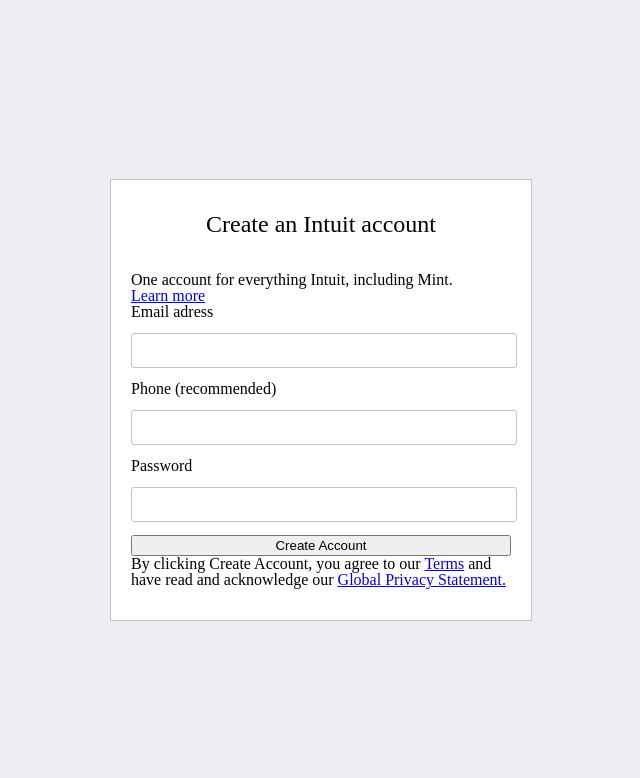
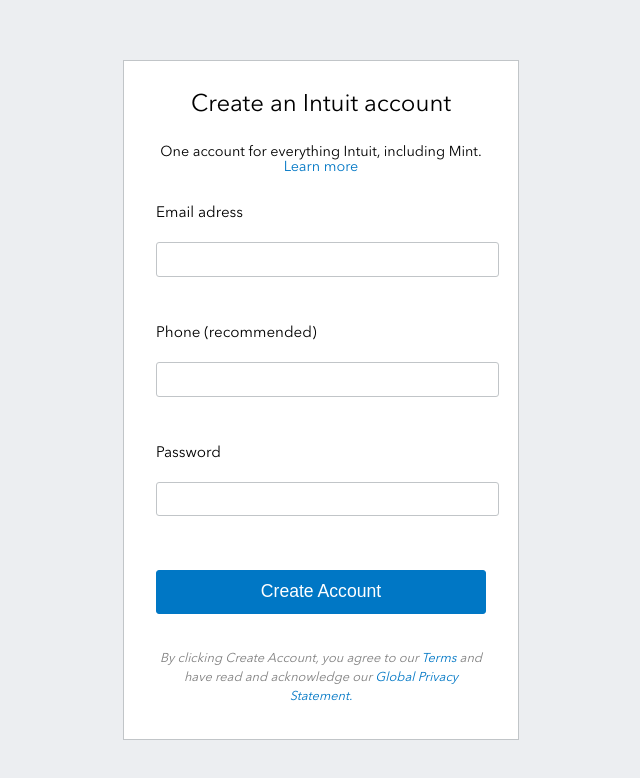
Before and after one commit to NemisIGuess/css-practice, a plain HTML site: page form-pratice/index.html in a window 1280 px wide. Shown: the whole page, without its empty margins (319-959 px from the left). Drawn offline with Linux system fonts and the light colour scheme.

Commit message:
finished form practice

```diff
--- a/form-pratice/index.html
+++ b/form-pratice/index.html
@@ -10,8 +10,11 @@
     <main>
       <form>
         <h1>Create an Intuit account</h1>
-        <p>One account for everything Intuit, including Mint.</p>
-        <a href="#">Learn more</a>
+        <p class="learn-more">
+          One account for everything Intuit, including Mint.<br />
+          <a href="#">Learn more</a>
+        </p>
+
         <label>
           Email adress
           <input type="email" autocomplete="off" />
@@ -34,9 +37,9 @@
           </div>
         </label>
         <button type="submit">Create Account</button>
-        <p>
-          By clicking Create Account, you agree to our <a href="#">Terms</a> and
-          have read and acknowledge our
+        <p class="disclaimer">
+          By clicking Create Account, you agree to our
+          <a href="#">Terms</a> and have read and acknowledge our
           <a href="#">Global Privacy Statement.</a>
         </p>
       </form>
--- a/form-pratice/style.css
+++ b/form-pratice/style.css
@@ -1,12 +1,12 @@
+@font-face {
+  font-family: 'AvernirNext';
+  src: url('./assets/AvernirNext.otf');
+}
+
 :root {
   --border-color: #c1c5c8;
   --border-focus: #52a8ec;
-}
-
-h1 {
-  font-size: 24px;
-  padding-bottom: 1.5em;
-  text-align: center;
+  font-family: 'AvernirNext';
 }
 
 main {
@@ -14,32 +14,57 @@ main {
   background-color: #eceef1;
   display: flex;
   align-items: center;
-  justify-content: space-evenly;
+  justify-content: center;
+}
+
+a,
+a:link,
+a:visited,
+a:active {
+  color: #0077c5;
+  text-decoration: none;
 }
 
 form {
   display: flex;
   height: fit-content;
-  width: 380px;
-  padding: 2em 20px;
+  width: 330px;
+  padding: 2em 2em;
   flex-direction: column;
   background-color: #fff;
   border: 1px solid var(--border-color);
 }
 
+h1 {
+  font-size: 24px;
+  padding-bottom: 1.2em;
+  text-align: center;
+  font-weight: 500;
+}
+
+.learn-more {
+  text-align: center;
+  font-size: 0.9em;
+}
+
 label {
   position: relative;
+  margin-top: 2em;
+  font-size: 0.95em;
+  line-height: 1.2em;
 }
 
 input {
   width: 100%;
-  height: 2.3em;
+  height: 1.8em;
   outline: none;
   border: 1px solid var(--border-color);
   border-radius: 3px;
   background-color: transparent;
   display: block;
   margin: 1em 0;
+  font-size: 1.2em;
+  padding: 0 0.3em;
 }
 
 input:focus {
@@ -50,14 +75,36 @@ input:focus {
 .alt-text {
   visibility: hidden;
   position: absolute;
-  background-color: blanchedalmond;
-  left: 110%;
+  background-color: rgb(56, 55, 55);
+  font-size: 0.9em;
+  left: 105%;
   top: 38%;
-  width: 150px;
+  width: 190px;
   padding: 1em;
-  border-radius: 2px;
+  border-radius: 5px;
+  color: white;
+  line-height: 1.2em;
 }
 
 label:focus-within > .alt-text {
   visibility: visible;
 }
+
+button {
+  height: 44px;
+  margin: 2em 0;
+  color: white;
+  background-color: #0077c5;
+  outline: none;
+  border: 1px solid #0077c5;
+  border-radius: 3px;
+  font-size: 1.1em;
+}
+
+.disclaimer {
+  font-size: 0.8em;
+  text-align: center;
+  color: grey;
+  line-height: 1.5em;
+  font-style: italic;
+}
```
Also changed, not shown: form-pratice/assets/AvernirNext.otf (added).
